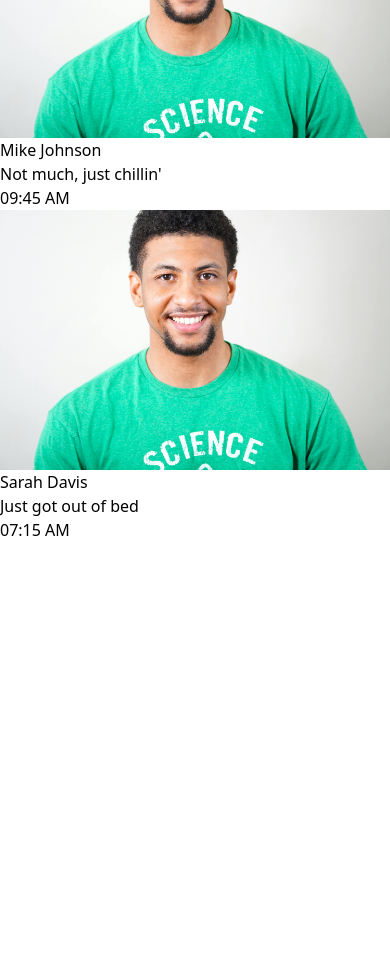
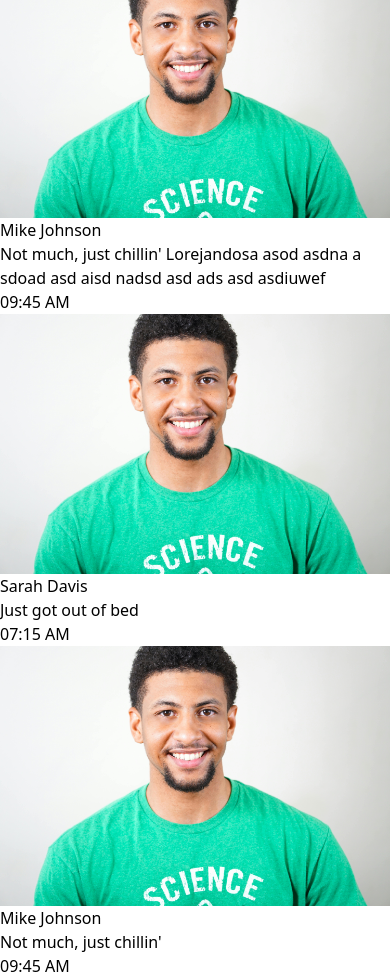
Before and after one commit to shahzainshafique/Whisper, a React (Vite) app in the folder client/: page /chat in a window 390 px wide. Shown: the part 1020-1996 px from the top of the page. Before the commit the page ends 1562 px from the top, so only its background shows below. Built offline with nearby package versions, Linux system fonts and the light colour scheme; no server answers.

Commit message:
CSS Fixes

```diff
--- a/client/src/components/people/Bar.tsx
+++ b/client/src/components/people/Bar.tsx
@@ -9,25 +9,33 @@ type BarProps = {
 
 const Bar: React.FC<BarProps> = ({ name, message, time, notifications }) => {
   return (
-    <div className="py-8 max-w[100%] bg-white space-y-2 sm:py-4 sm:flex sm:items-center sm:space-y-0 sm:space-x-6 border-b-2">
-      <img
-        className="w-12 h-12 rounded-full object-cover"
-        src="/av.jpg"
-        alt="avatar"
-      />
-      <div className="flex flex-row text-center space-y-1 sm:text-left">
-        <div className="space-y-0.5">
-          <p className="text-lg text-black font-bold">{name ?? ""}</p>
-          <p className="text-slate-500 font-medium">{message ?? ""}</p>
+    <div className="w-full flex flex-row justify-between bg-white p-2 border-b-2">
+      <div className="flex flex-row space-x-3 items-center">
+        <img
+          src="/av.jpg"
+          className="h-10 w-10 rounded-full object-cover"
+          alt="av"
+        />
+        <div className="flex flex-col space-y-1">
+          <p className="font-bold">{name ?? name}</p>
+          <p className="text-slate-500 truncate max-w-[14rem]">
+            {message ?? name}
+          </p>
         </div>
-        <div className="flex flex-col space-y-2">
-          <p className="text-slate-500 font-medium">{time ?? ""}</p>
-          {notifications ? (
-            <span className="rounded-full bg-orange-500 text-white text-center h-6 w-6">
+      </div>
+      <div className="flex flex-col justify-between items-center space-y-2">
+        <p className="text-slate-500 font-medium text-sm">{time ?? ""}</p>
+        {notifications ? (
+          <span className="rounded-full bg-orange-500 text-white text-center h-6 w-6 flex items-center justify-center">
+            <span
+              className={`${
+                notifications > 99 ? "text-xs" : "text-sm"
+              } font-semibold`}
+            >
               {notifications}
             </span>
-          ) : null}
-        </div>
+          </span>
+        ) : null}
       </div>
     </div>
   );
--- a/client/src/components/people/index.tsx
+++ b/client/src/components/people/index.tsx
@@ -2,12 +2,96 @@ import Bar from "./Bar";
 
 const People = () => {
   return (
-    <section className="hidden lg:flex flex-col space-y-2 items-center  bg-white p-2 rounded-xl">
+    <section className="hidden lg:flex flex-col space-y-2 h-screen items-center bg-white p-2 rounded-xl overflow-auto">
       <Bar
         name="Jane Smith"
         message="Hey, how's it going?"
         time="10:30 AM"
         notifications={5}
+      />
+      <Bar
+        name="Mike Johnson"
+        message="Not much, just chillin' Lorejandosa asod asdna a sdoad asd aisd nadsd asd ads asd asdiuwef"
+        time="09:45 AM"
+        notifications={null}
+      />
+      <Bar
+        name="Sarah Davis"
+        message="Just got out of bed"
+        time="07:15 AM"
+        notifications={0}
+      />
+      <Bar
+        name="Mike Johnson"
+        message="Not much, just chillin'"
+        time="09:45 AM"
+        notifications={null}
+      />
+      <Bar
+        name="Sarah Davis"
+        message="Just got out of bed"
+        time="07:15 AM"
+        notifications={10}
+      />
+      <Bar
+        name="Mike Johnson"
+        message="Not much, just chillin'"
+        time="09:45 AM"
+        notifications={8}
+      />
+      <Bar
+        name="Sarah Davis"
+        message="Just got out of bed"
+        time="07:15 AM"
+        notifications={0}
+      />
+      <Bar
+        name="Mike Johnson"
+        message="Not much, just chillin'"
+        time="09:45 AM"
+        notifications={null}
+      />
+      <Bar
+        name="Sarah Davis"
+        message="Just got out of bed"
+        time="07:15 AM"
+        notifications={0}
+      />
+      <Bar
+        name="Mike Johnson"
+        message="Not much, just chillin'"
+        time="09:45 AM"
+        notifications={11}
+      />
+      <Bar
+        name="Sarah Davis"
+        message="Just got out of bed"
+        time="07:15 AM"
+        notifications={0}
+      />
+      <Bar
+        name="Mike Johnson"
+        message="Not much, just chillin'"
+        time="09:45 AM"
+        notifications={null}
+      />
+      <Bar
+        name="Sarah Davis"
+        message="Just got out of bed"
+        time="07:15 AM"
+        notifications={152}
+      />
+      <Bar
+        name="Mike Johnson"
+        message="Not much, just chillin'"
+        time="09:45 AM"
+        notifications={null}
+      />
+      <Bar
+        name="Sarah Davis"
+        message="Just got out of bed"
+        time="07:15 AM"
+        notifications={0}
       />
       <Bar
         name="Mike Johnson"
--- a/client/src/components/searchbar/index.tsx
+++ b/client/src/components/searchbar/index.tsx
@@ -2,7 +2,7 @@ import { FaMagnifyingGlass } from "react-icons/fa6";
 
 const SearchBar = () => {
   return (
-    <section className="hidden lg:flex justify-evenly items-center content-center bg-white p-5 rounded-xl">
+    <section className="hidden lg:flex justify-evenly items-center content-center bg-white p-5 rounded-xl ">
       <h2 className="text-3xl font-bold text-gray-800">Chat</h2>
       <div className=" relative mx-auto text-gray-600">
         <input
--- a/client/src/components/sidebar/index.tsx
+++ b/client/src/components/sidebar/index.tsx
@@ -5,6 +5,7 @@ import { SignedIn, UserButton } from "@clerk/clerk-react";
 
 const SideBar = () => {
   return (
+    <>
       <section className="hidden lg:flex justify-between flex-col gap-3 h-screen w-[6%] bg-[#010019] rounded-r-2xl py-10">
         <img src="/phoenix.png" alt="logo" className="self-center h-8 " />
         <div className="flex flex-col gap-[5rem] self-center">
@@ -27,6 +28,24 @@ const SideBar = () => {
           </SignedIn>
         </div>
       </section>
+      <section className="lg:hidden fixed bottom-0 left-0 right-0 bg-[#010019] p-5 flex justify-around items-center border-t border-gray-300">
+        <Link to="/">
+          <FaRegEnvelope color="white" size={20} />
+        </Link>
+        <Link to="/">
+          <IoMdChatbubbles color="white" size={20} />
+        </Link>
+        <Link to="/">
+          <FaRegBell color="white" size={20} />
+        </Link>
+        <Link to="/">
+          <FaRegTrashAlt color="white" size={20} />
+        </Link>
+        <SignedIn>
+          <UserButton />
+        </SignedIn>
+      </section>
+    </>
   );
 };
 
--- a/client/src/index.css
+++ b/client/src/index.css
@@ -1,3 +1,18 @@
 @tailwind base;
 @tailwind components;
 @tailwind utilities;
+::-webkit-scrollbar {
+  width: 12px;
+}
+::-webkit-scrollbar-track {
+  border-radius: 8px;
+  background-color: #e7e7e7;
+  border: 1px solid #cacaca;
+}
+
+::-webkit-scrollbar-thumb {
+  border-radius: 8px;
+  border: 3px solid transparent;
+  background-clip: content-box;
+  background-color: rgb(249 115 22);
+}
--- a/client/src/pages/Chat.tsx
+++ b/client/src/pages/Chat.tsx
@@ -7,7 +7,7 @@ const Chat = () => {
     <>
       <div className="flex gap-4 bg-[#eeeeee]">
         <SideBar />
-        <div className="flex flex-col flex-1 max-w-[25%] space-y-5 mt-3">
+        <div className="flex flex-col flex-grow max-w-[25%] space-y-5 mt-3">
           <SearchBar />
           <People />
         </div>
```
Lines whose indentation alone changed are shown as unchanged.
